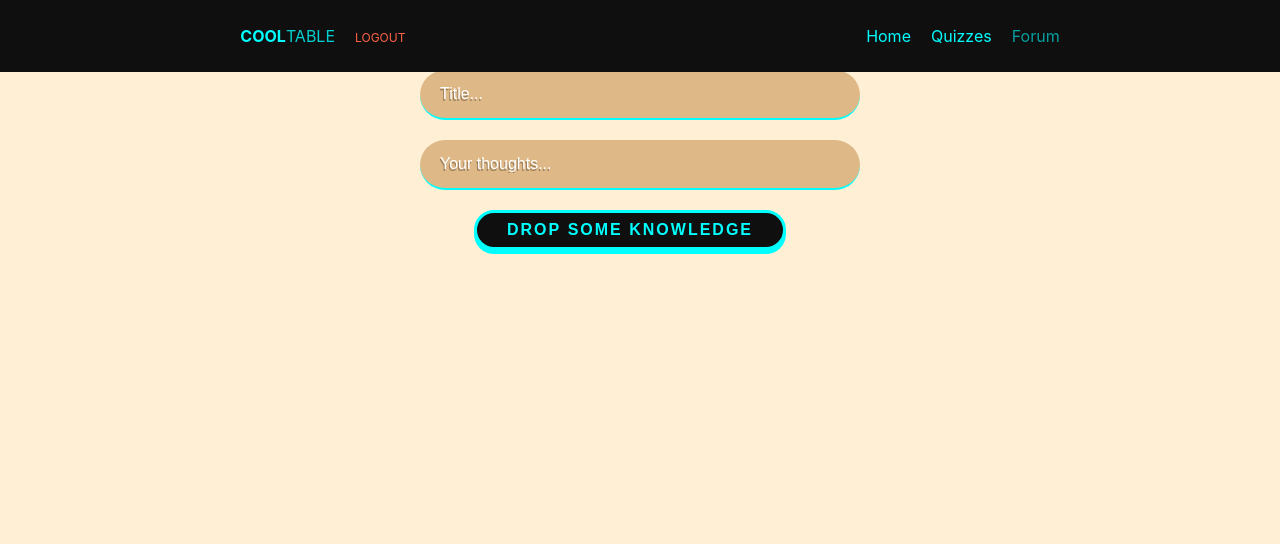
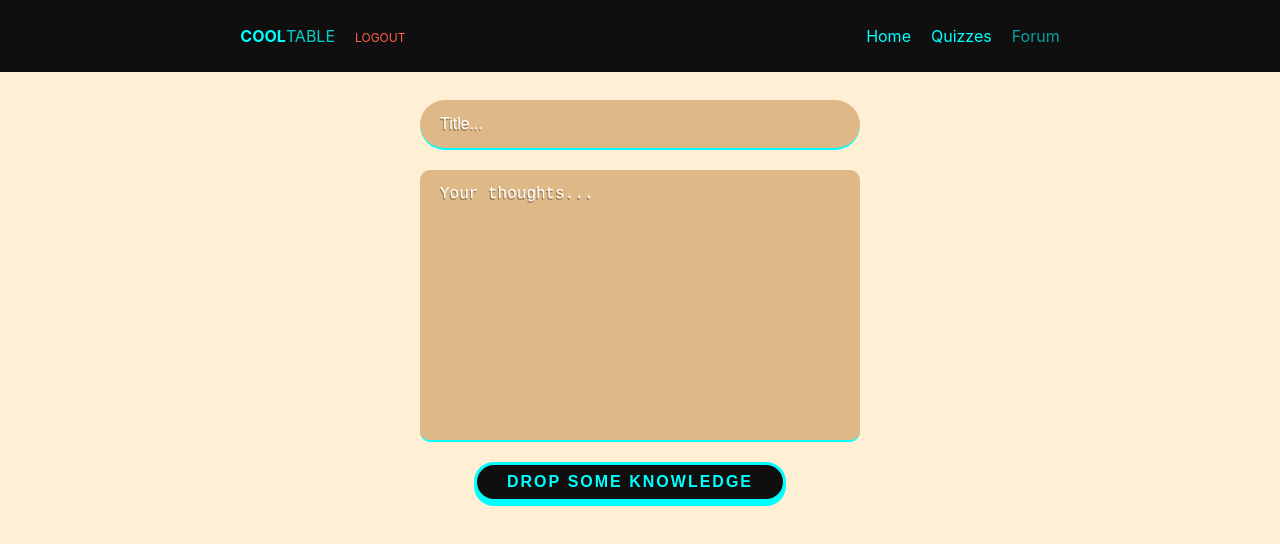
Before and after one commit to wcolts2000/cool_table, a React (Create React App) app in the folder cool_table_client/: page /forum/post in a window 1280 px wide. Shown: the top 544 px of the page. Built offline with nearby package versions, Linux system fonts and the light colour scheme.

Commit message:
changed post input to textarea

```diff
--- a/cool_table_client/src/ForumPost.js
+++ b/cool_table_client/src/ForumPost.js
@@ -7,7 +7,39 @@ import { URL } from "./App";
 // =====  Styled Component  =====
 // ==============================
 
-const Form = styled.form``;
+const Form = styled.form`
+  padding: 30px;
+`;
+
+const Textarea = styled.textarea`
+  height: 30vh;
+  resize: none;
+  background: #deb887;
+  border: none;
+  outline: none;
+  border-bottom: 2px solid aqua;
+  font-size: 16px;
+  padding: 15px 20px;
+  text-align: left;
+  display: block;
+  border-radius: 10px;
+  margin: 0 auto;
+  color: #0f0f0f;
+  margin-bottom: 20px;
+  width: 80%;
+  max-width: 400px;
+
+  &::placeholder {
+    color: white;
+    text-shadow: -1px 2px rgba(0, 0, 0, 0.3);
+  }
+
+  &:focus {
+    border: none;
+    outline: none;
+    border-bottom: 2px solid green;
+  }
+`;
 
 // ==============================
 // =====      Component     =====
@@ -48,11 +80,11 @@ export default class ForumPost extends Component {
           onChange={this.handleInputChange}
           placeholder="Title..."
         />
-        <input
-          type="text"
+        <Textarea
           value={this.state.body}
           onChange={this.handleInputChange}
           placeholder="Your thoughts..."
+          name="body"
         />
         <button>Drop&nbsp;some&nbsp;knowledge</button>
       </Form>
```
